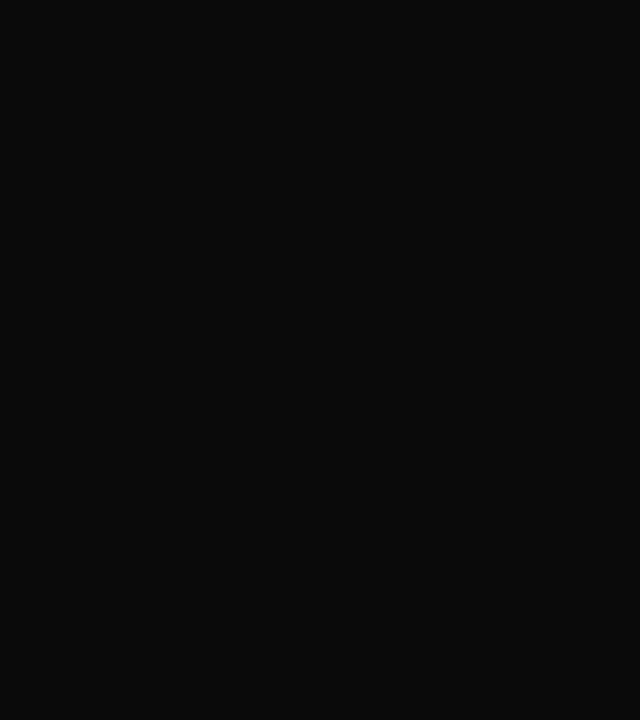
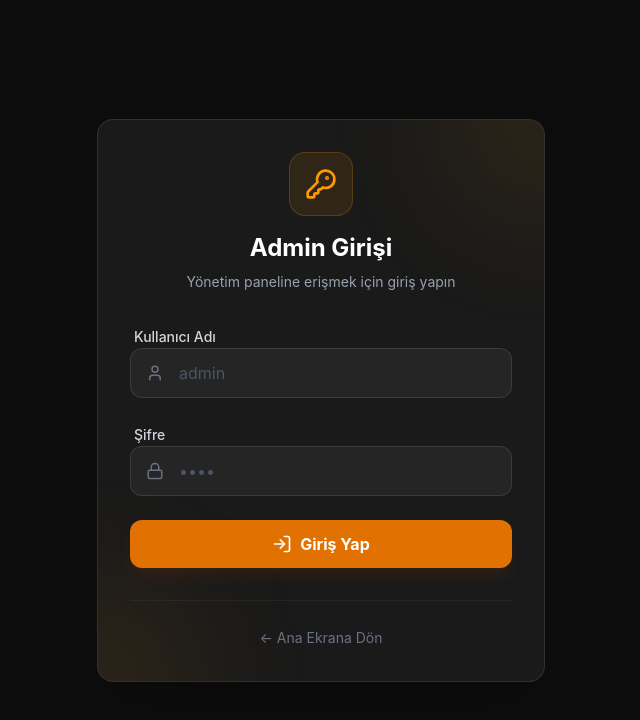
Before and after one commit to istanbullu728-max/ekranyonetimi, a React (Vite) app: page /login in a window 1280 px wide. Before the commit this address had no page. Shown: the top 720 px of the page, without its empty margins (319-959 px from the left). Built offline with nearby package versions, Linux system fonts and the light colour scheme.

Commit message:
Add admin button and simple login protection for admin panel

```diff
--- a/src/App.jsx
+++ b/src/App.jsx
@@ -1,11 +1,18 @@
-import { BrowserRouter, Routes, Route } from 'react-router-dom';
+import { BrowserRouter, Routes, Route, Navigate } from 'react-router-dom';
 import CustomerDisplay from './pages/CustomerDisplay';
 import AdminDashboard from './pages/AdminDashboard';
+import Login from './pages/Login';
 import useStore from './store/useStore';
 import { useEffect } from 'react';
 
 // Create a singleton broadcast channel
 const bc = new BroadcastChannel('doner_signage_channel');
+
+// Simple Protected Route Component
+const PrivateRoute = ({ children }) => {
+  const isAuthenticated = localStorage.getItem('isAdminAuthenticated') === 'true';
+  return isAuthenticated ? children : <Navigate to="/login" replace />;
+};
 
 function App() {
   const syncState = useStore((state) => state.syncState);
@@ -37,7 +44,15 @@ function App() {
     <BrowserRouter>
       <Routes>
         <Route path="/" element={<CustomerDisplay />} />
-        <Route path="/admin" element={<AdminDashboard />} />
+        <Route path="/login" element={<Login />} />
+        <Route
+          path="/admin"
+          element={
+            <PrivateRoute>
+              <AdminDashboard />
+            </PrivateRoute>
+          }
+        />
       </Routes>
     </BrowserRouter>
   );
--- a/src/pages/CustomerDisplay.jsx
+++ b/src/pages/CustomerDisplay.jsx
@@ -5,9 +5,13 @@ import CenterColumn from '../components/display/CenterColumn';
 import RightColumn from '../components/display/RightColumn';
 import BackgroundFx from '../components/display/BackgroundFx';
 
+import { Settings, Maximize2 } from 'lucide-react';
+import { useNavigate } from 'react-router-dom';
+
 export default function CustomerDisplay() {
     const { products, categories, campaigns } = useStore();
     const [activeCampaign, setActiveCampaign] = useState(null);
+    const navigate = useNavigate();
 
     // Check for active campaigns based on current time
     useEffect(() => {
@@ -51,7 +55,7 @@ export default function CustomerDisplay() {
     }, []);
 
     return (
-        <div className="relative w-screen h-screen overflow-hidden bg-[#0d0d0d] text-white">
+        <div className="relative w-screen h-screen overflow-hidden bg-[#0d0d0d] text-white font-sans">
             <BackgroundFx />
 
             {/* 3-Column CSS Grid Layout */}
@@ -82,13 +86,25 @@ export default function CustomerDisplay() {
                 </div>
             </div>
 
-            {/* Hidden button for touch screens or folks who don't know the F key */}
-            <button
-                onClick={toggleFullScreen}
-                className="absolute bottom-4 right-4 z-50 text-white/10 hover:text-white/30 transition-colors"
-            >
-                [Fullscreen F]
-            </button>
+            {/* Subtle Controls Container */}
+            <div className="absolute bottom-4 right-4 z-50 flex items-center gap-3">
+                <button
+                    onClick={() => navigate('/admin')}
+                    className="flex items-center gap-2 px-3 py-1.5 rounded-lg bg-white/5 border border-white/10 text-white/20 hover:text-amber-500 hover:bg-amber-500/10 hover:border-amber-500/30 transition-all text-xs uppercase tracking-wider font-semibold group"
+                >
+                    <Settings size={14} className="group-hover:rotate-90 transition-transform duration-500" />
+                    <span>Admin</span>
+                </button>
+
+                <button
+                    onClick={toggleFullScreen}
+                    className="flex items-center gap-2 px-3 py-1.5 rounded-lg bg-white/5 border border-white/10 text-white/20 hover:text-white/60 hover:bg-white/10 transition-all text-xs uppercase tracking-wider font-semibold"
+                    title="Toggle Fullscreen (F)"
+                >
+                    <Maximize2 size={14} />
+                    <span>Tam Ekran</span>
+                </button>
+            </div>
         </div>
     );
 }
--- /dev/null
+++ b/src/pages/Login.jsx
@@ -0,0 +1,102 @@
+import React, { useState } from 'react';
+import { useNavigate } from 'react-router-dom';
+import { LogIn, KeyRound, User } from 'lucide-react';
+
+export default function Login() {
+    const [username, setUsername] = useState('');
+    const [password, setPassword] = useState('');
+    const [error, setError] = useState('');
+    const navigate = useNavigate();
+
+    const handleLogin = (e) => {
+        e.preventDefault();
+
+        // Simple hardcoded credentials as requested
+        if (username === 'admin' && password === '1234') {
+            localStorage.setItem('isAdminAuthenticated', 'true');
+            navigate('/admin');
+        } else {
+            setError('Geçersiz kullanıcı adı veya şifre.');
+        }
+    };
+
+    return (
+        <div className="min-h-screen bg-[#0d0d0d] flex items-center justify-center p-4">
+            <div className="w-full max-w-md bg-[#1a1a1a] border border-white/10 rounded-2xl p-8 shadow-2xl relative overflow-hidden">
+                {/* Background Glow */}
+                <div className="absolute -top-24 -right-24 w-48 h-48 bg-amber-500/10 blur-3xl rounded-full"></div>
+                <div className="absolute -bottom-24 -left-24 w-48 h-48 bg-amber-500/10 blur-3xl rounded-full"></div>
+
+                <div className="relative z-10">
+                    <div className="flex flex-col items-center mb-8">
+                        <div className="w-16 h-16 bg-amber-500/10 rounded-2xl flex items-center justify-center mb-4 border border-amber-500/20">
+                            <KeyRound className="text-amber-500" size={32} />
+                        </div>
+                        <h1 className="text-2xl font-bold text-white">Admin Girişi</h1>
+                        <p className="text-gray-400 mt-2 text-center text-sm">
+                            Yönetim paneline erişmek için giriş yapın
+                        </p>
+                    </div>
+
+                    <form onSubmit={handleLogin} className="space-y-6">
+                        {error && (
+                            <div className="bg-red-500/10 border border-red-500/20 text-red-500 px-4 py-3 rounded-xl text-sm text-center">
+                                {error}
+                            </div>
+                        )}
+
+                        <div className="space-y-2">
+                            <label className="text-sm font-medium text-gray-300 ml-1">Kullanıcı Adı</label>
+                            <div className="relative">
+                                <User className="absolute left-4 top-1/2 -translate-y-1/2 text-gray-500" size={18} />
+                                <input
+                                    type="text"
+                                    value={username}
+                                    onChange={(e) => setUsername(e.target.value)}
+                                    className="w-full bg-white/5 border border-white/10 rounded-xl py-3 pl-12 pr-4 text-white placeholder-gray-600 focus:outline-none focus:ring-2 focus:ring-amber-500/50 transition-all font-sans"
+                                    placeholder="admin"
+                                    required
+                                />
+                            </div>
+                        </div>
+
+                        <div className="space-y-2">
+                            <label className="text-sm font-medium text-gray-300 ml-1">Şifre</label>
+                            <div className="relative">
+                                <Lock className="absolute left-4 top-1/2 -translate-y-1/2 text-gray-500" size={18} />
+                                <input
+                                    type="password"
+                                    value={password}
+                                    onChange={(e) => setPassword(e.target.value)}
+                                    className="w-full bg-white/5 border border-white/10 rounded-xl py-3 pl-12 pr-4 text-white placeholder-gray-600 focus:outline-none focus:ring-2 focus:ring-amber-500/50 transition-all font-sans"
+                                    placeholder="••••"
+                                    required
+                                />
+                            </div>
+                        </div>
+
+                        <button
+                            type="submit"
+                            className="w-full bg-amber-600 hover:bg-amber-500 text-white font-bold py-3 rounded-xl transition-all shadow-lg shadow-amber-900/20 flex items-center justify-center gap-2"
+                        >
+                            <LogIn size={20} />
+                            <span>Giriş Yap</span>
+                        </button>
+                    </form>
+
+                    <div className="mt-8 pt-6 border-t border-white/5">
+                        <button
+                            onClick={() => navigate('/')}
+                            className="w-full text-gray-500 hover:text-gray-300 text-sm transition-colors"
+                        >
+                            ← Ana Ekrana Dön
+                        </button>
+                    </div>
+                </div>
+            </div>
+        </div>
+    );
+}
+
+// Simple Lock icon replacement since I missed importing it initially if I use lucide
+import { Lock } from 'lucide-react';
```
